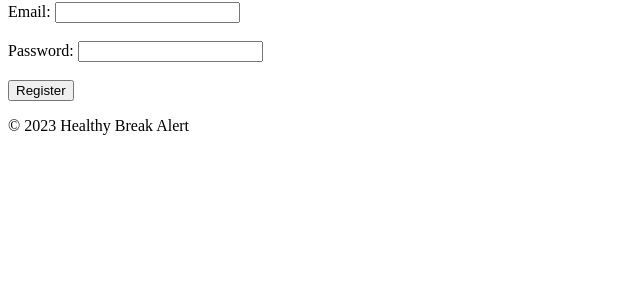
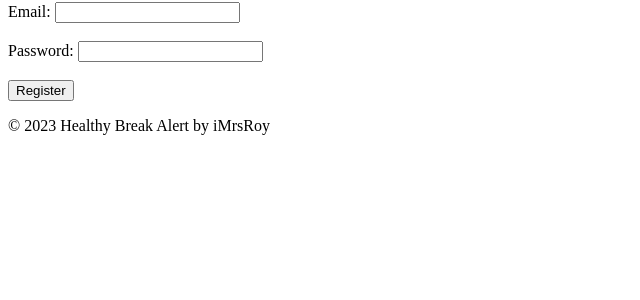
Before and after one commit to iMrsRoy/Healthy-Break-Alert, a Flask app: page /register in a window 1280 px wide. Shown: the part 148-448 px from the top of the page, without its empty margins (0-640 px from the left). Run offline with Flask 3, Linux system fonts and the light colour scheme.

Commit message:
PUSHING NEW FILES

```diff
--- a/templates/base.html
+++ b/templates/base.html
@@ -21,7 +21,7 @@
         {% block content %}{% endblock %}
     </main>
     <footer>
-        <p>&copy; 2023 Healthy Break Alert</p>
+        <p>&copy; 2023 Healthy Break Alert by iMrsRoy</p>
     </footer>
 </body>
 </html>
```
